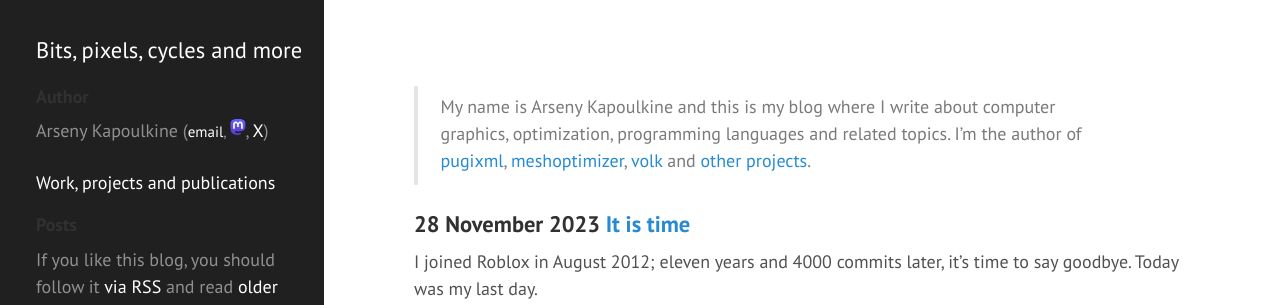
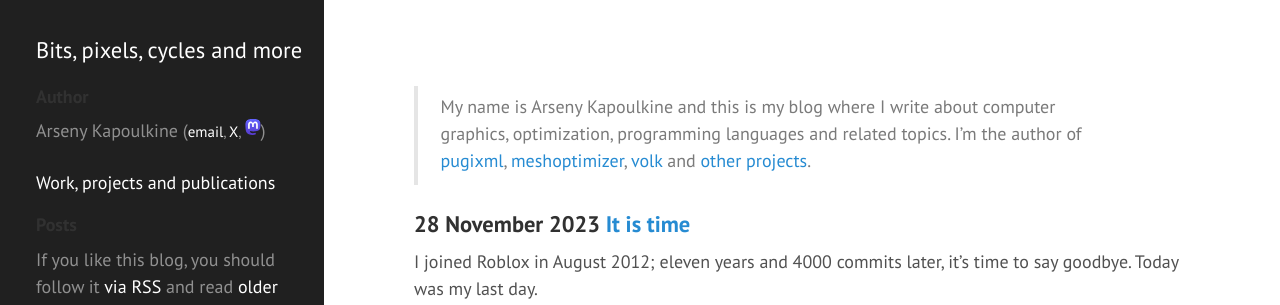
Before and after one commit to zeux/zeux.github.io, a Jekyll site: the page built from index.md, in a window 1280 px wide. Shown: the top 305 px of the page. Built offline with Jekyll 4.4.1, drawn with Linux system fonts in a browser that asks for light colours.

Commit message:
Let's swap X and M because the image layout is still weird

```diff
--- a/_includes/header.html
+++ b/_includes/header.html
@@ -78,14 +78,14 @@
     <div>
     {% else %}
     <div class="sidebar-mini">
-      Arseny&nbsp;Kapoulkine&nbsp;(<small><a href="mailto:arseny.kapoulkine@gmail.com">email</a>,&nbsp;<a href="https://mastodon.gamedev.place/@zeux"><img src="/images/mastodon.svg" width="16" height="16" style="display: inline; vertical-align: top;" /></a></small>,&nbsp;<a href="https://twitter.com/zeuxcg">X</a></small>)
+      Arseny&nbsp;Kapoulkine&nbsp;(<small><a href="mailto:arseny.kapoulkine@gmail.com">email</a>,&nbsp;<a href="https://twitter.com/zeuxcg">X</a>,&nbsp;<a href="https://mastodon.gamedev.place/@zeux"><img src="/images/mastodon.svg" width="16" height="16" style="display: inline; vertical-align: top;" /></a></small>)
     </div>
 
     <div class="sidebar-content">
     {% endif %}
       <h4>Author</h4>
       <p>
-      Arseny&nbsp;Kapoulkine&nbsp;(<small><a href="mailto:arseny.kapoulkine@gmail.com">email</a>,&nbsp;<a href="https://mastodon.gamedev.place/@zeux"><img src="/images/mastodon.svg" width="16" height="16" style="display: inline; vertical-align: top;" /></a></small>,&nbsp;<a href="https://twitter.com/zeuxcg">X</a></small>)
+      Arseny&nbsp;Kapoulkine&nbsp;(<small><a href="mailto:arseny.kapoulkine@gmail.com">email</a>,&nbsp;<a href="https://twitter.com/zeuxcg">X</a>,&nbsp;<a href="https://mastodon.gamedev.place/@zeux"><img src="/images/mastodon.svg" width="16" height="16" style="display: inline; vertical-align: top;" /></a></small>)
       </p>
       <p>
       <a href="/about/">Work, projects and publications</a>
```
